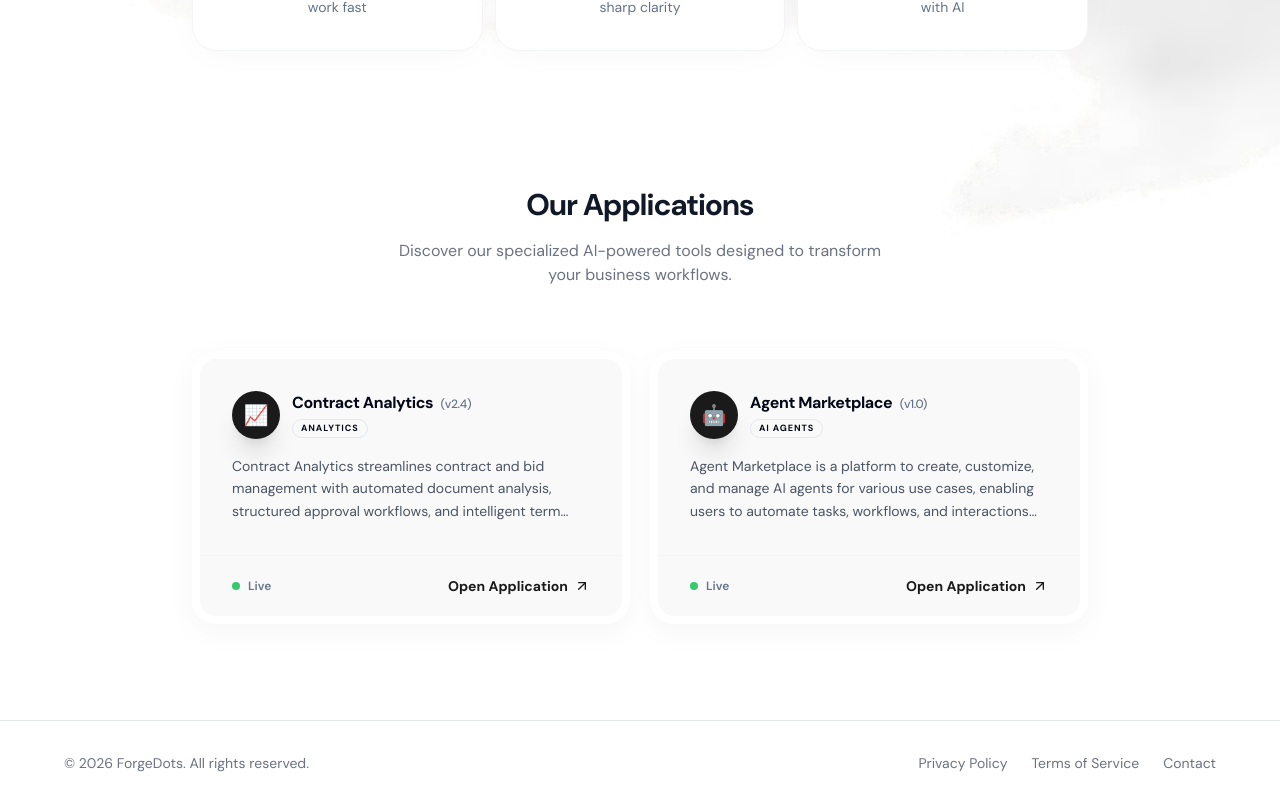
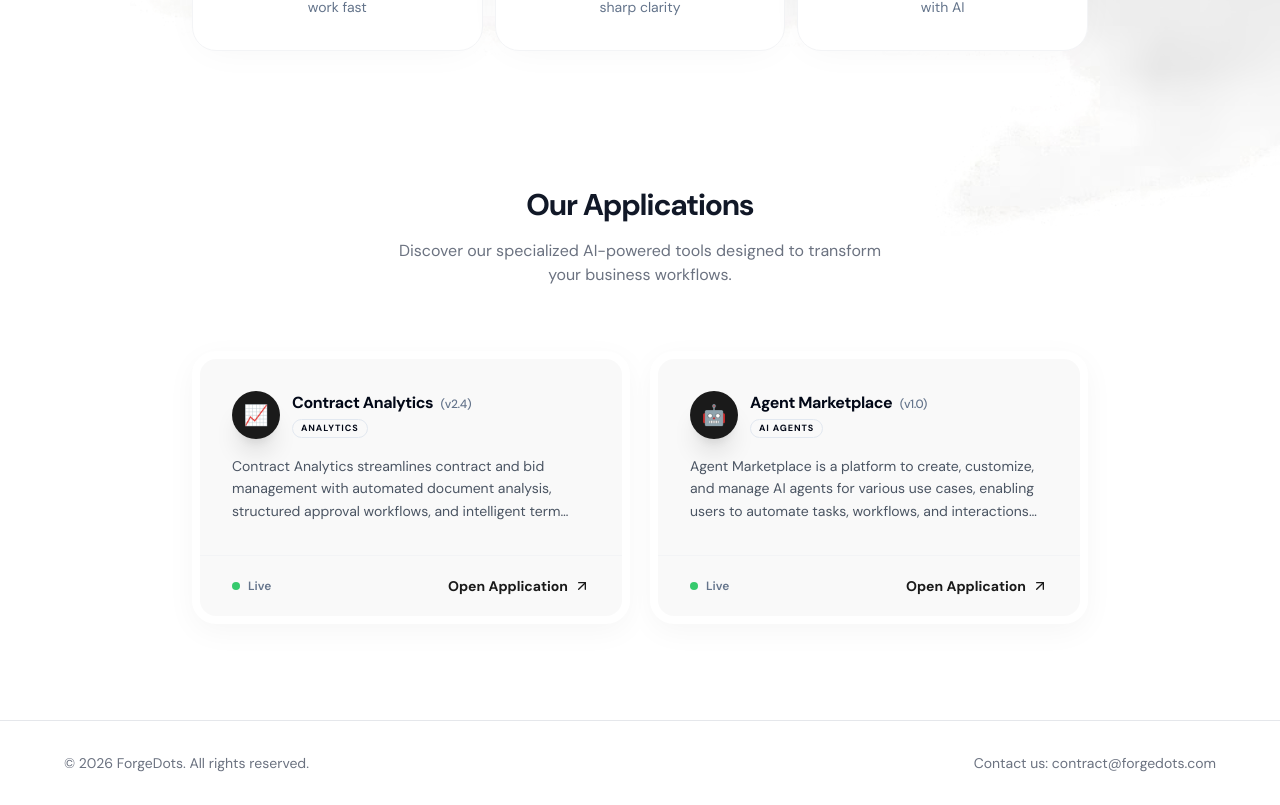
Before and after one commit to forgedots-tech/forge-apps, a React (Vite) app: page / in a window 1280 px wide. Shown: the part 774-1579 px from the top of the page. Built offline with nearby package versions, Linux system fonts and the light colour scheme.

Commit message:
patch: simplified footer links and added contact email

```diff
--- a/src/components/layout/Footer.tsx
+++ b/src/components/layout/Footer.tsx
@@ -6,9 +6,12 @@
           © {new Date().getFullYear()} ForgeDots. All rights reserved.
         </p>
         <div className="flex items-center gap-6 text-sm text-gray-500">
-          <a href="#" className="hover:text-gray-900 transition-colors">Privacy Policy</a>
-          <a href="#" className="hover:text-gray-900 transition-colors">Terms of Service</a>
-          <a href="#" className="hover:text-gray-900 transition-colors">Contact</a>
+          <a
+            href="mailto:contract@forgedots.com"
+            className="transition-colors hover:text-gray-900"
+          >
+            Contact us: contract@forgedots.com
+          </a>
         </div>
       </div>
     </footer>
```
